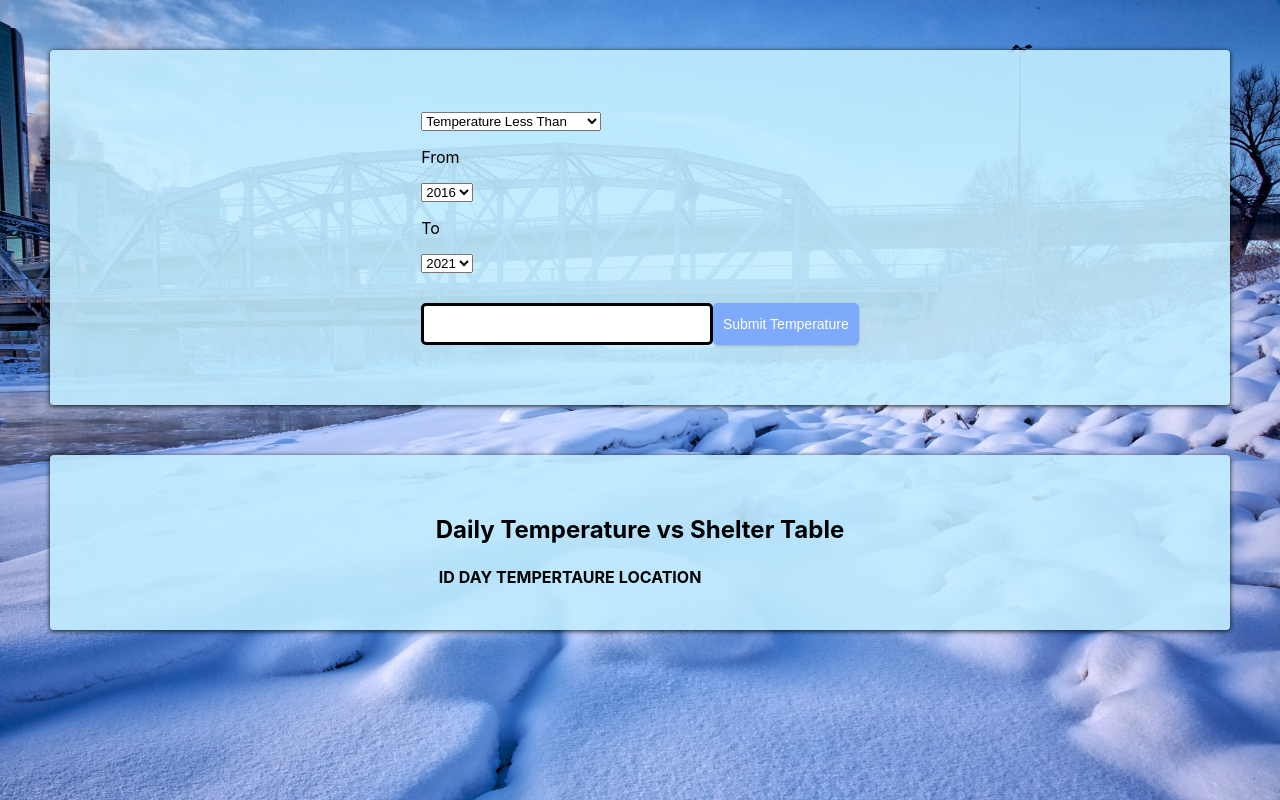
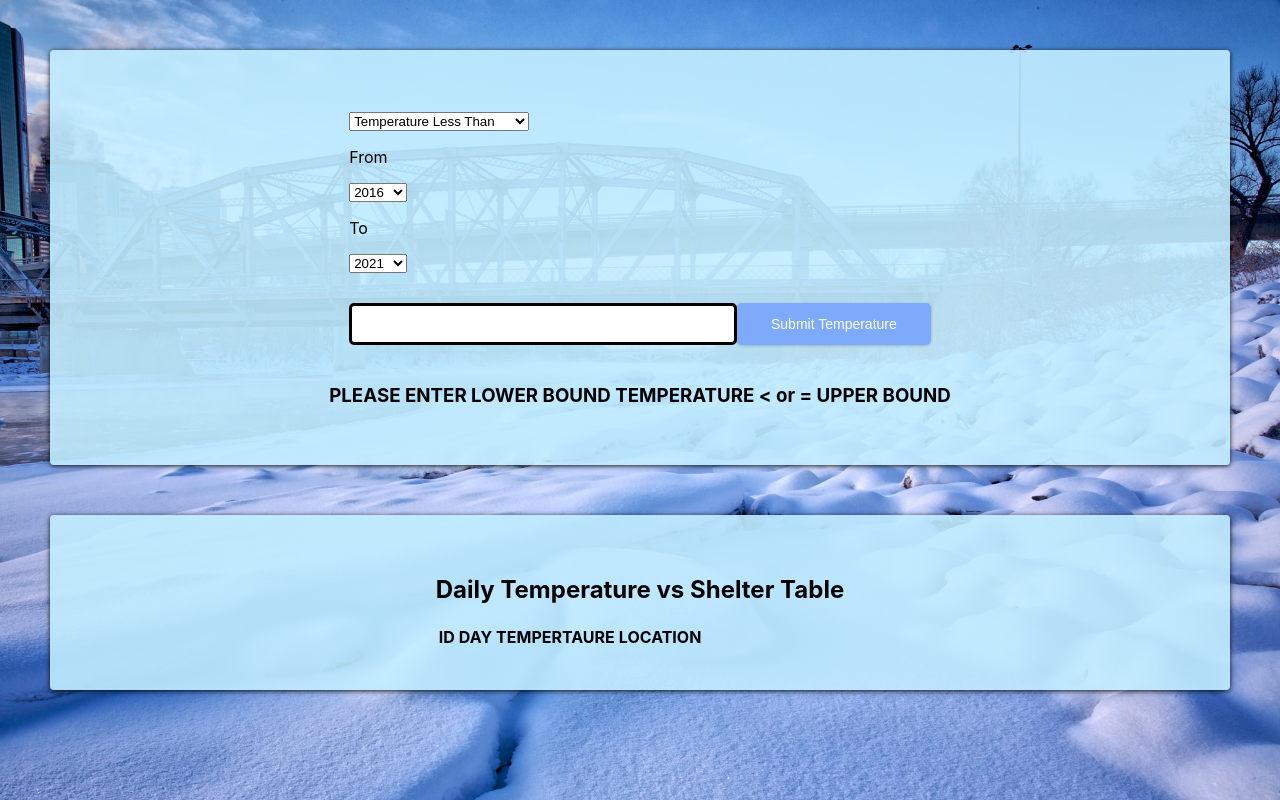
Before and after one commit to Adrianchin/project2React, a React (Create React App) app: page / in a window 1280 px wide. Built offline with nearby package versions, Linux system fonts and the light colour scheme.

Commit message:
Updated wrong bool op, now works

```diff
--- a/src/components/UserInput.jsx
+++ b/src/components/UserInput.jsx
@@ -114,7 +114,7 @@ function UserInput(props) {
           </SubmitTempButton>
         </TemperatureSubmitRow>
       </TemperatureSubmitContainer>
-      {warningTempBool
+      {!warningTempBool
       ?<div>
           <h3>{`PLEASE ENTER LOWER BOUND TEMPERATURE < or = UPPER BOUND`}</h3>
       </div>
```
